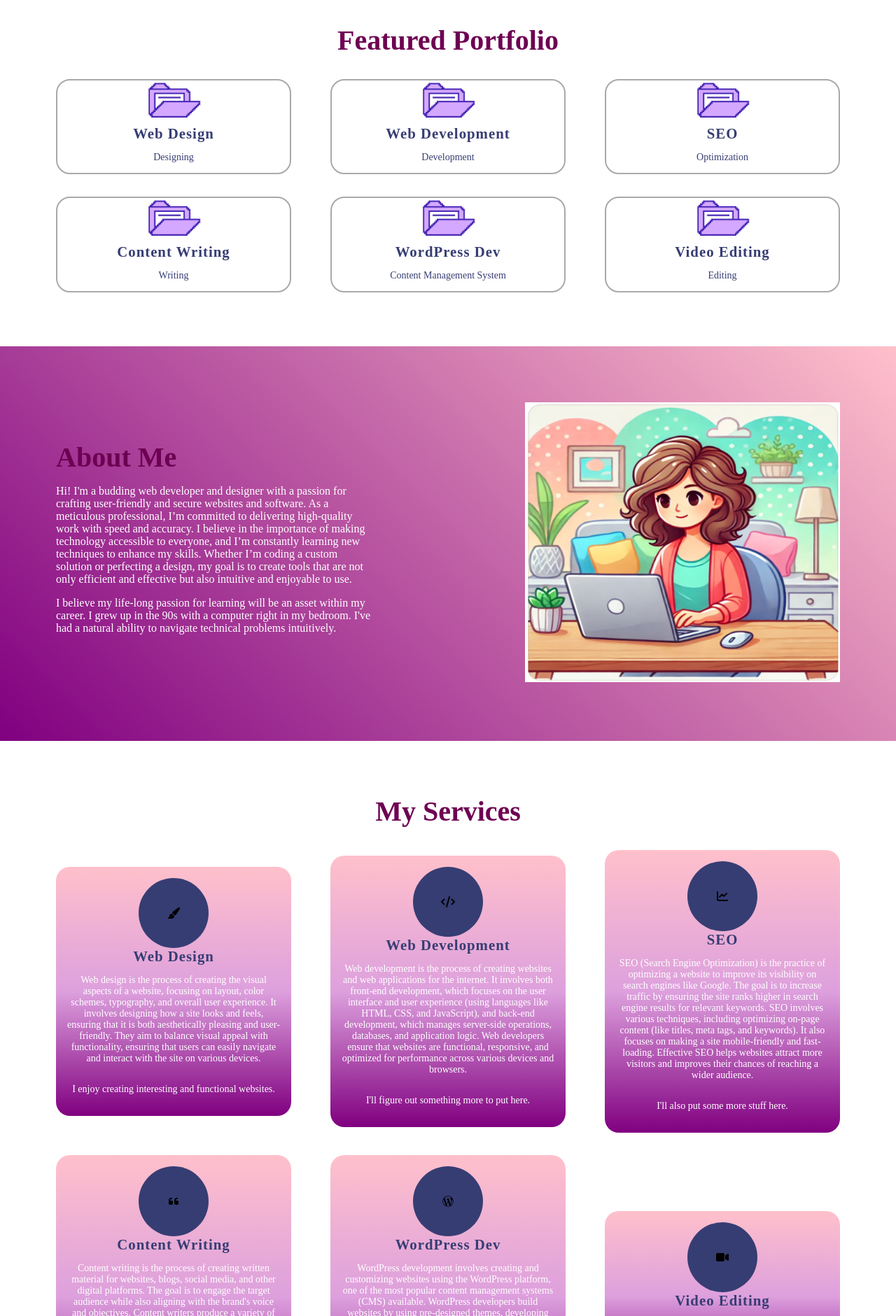
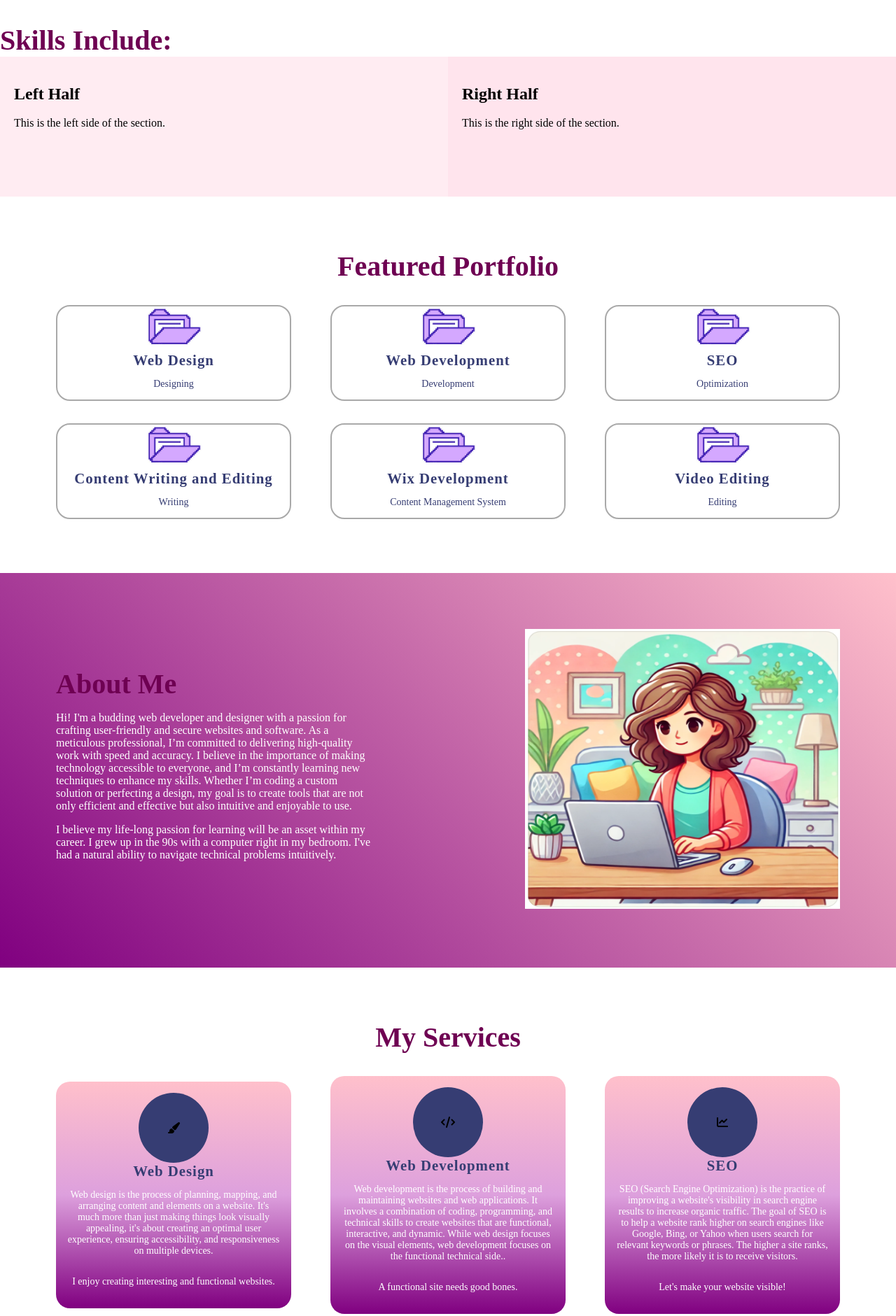
Before and after one commit to el-em-g/el-em-g.github.io, a plain HTML site: page index.html in a window 1280 px wide. Shown: the part 920-2801 px from the top of the page at 70% size. Drawn offline with Linux system fonts and the light colour scheme; a web font is replaced by a local one.

Commit message:
Update index.html
adding skills section but seeing how it looks first

```diff
--- a/index.html
+++ b/index.html
@@ -76,6 +76,39 @@
             </div>
         </div>
     </section>
+  <style>
+    .container {
+      display: flex; /* Enable flexbox */
+      height: 200px; /* Adjust the height as needed */
+    }
+
+    .left-half,
+    .right-half {
+      flex: 1; /* Each child takes up 50% of the container */
+      padding: 20px; /* padding */
+    }
+
+    .left-half {
+      background-color: #ffecf2; /* Background color for the left half */
+    }
+
+    .right-half {
+      background-color: #ffe4ed; /* Background color for the right half */
+    }
+  </style>
+ <h1 class="my-heading">Skills Include:</h1>
+  <section class="container">
+    <div class="left-half">
+      <!-- Content for the left half -->
+      <h2>Left Half</h2>
+      <p>This is the left side of the section.</p>
+    </div>
+    <div class="right-half">
+      <!-- Content for the right half -->
+      <h2>Right Half</h2>
+      <p>This is the right side of the section.</p>
+    </div>
+  </section>
 
     <!-- Portfolio Section -->
     <section class="portfolio" id="portfolio">
@@ -124,7 +157,7 @@
                                  alt="Content Writting Image">
                         </div>
                         <h3 class="greet-heading blue-text">
-                              <strong>Content Writing</strong>
+                              <strong>Content Writing and Editing</strong>
                           </h3>
                         <p class="small-para blue-text">Writing</p>
                     </div>
@@ -136,7 +169,7 @@
                                  alt="Wordpress Image">
                         </div>
                         <h3 class="greet-heading blue-text">
-                              <strong>WordPress Dev</strong>
+                              <strong>Wix Development</strong>
                           </h3>
                         <p class="small-para blue-text">
                               Content Management System
@@ -189,7 +222,7 @@ Hi! I'm a budding web developer and designer with a passion for crafting user-fr
                         </div>
                         <h3 class="greet-heading blue-text"><strong>Web Design</strong></h3>
                         <p class="small-para">
-                            Web design is the process of creating the visual aspects of a website, focusing on layout, color schemes, typography, and overall user experience. It involves designing how a site looks and feels, ensuring that it is both aesthetically pleasing and user-friendly. They aim to balance visual appeal with functionality, ensuring that users can easily navigate and interact with the site on various devices.
+                            Web design is the process of planning, mapping, and arranging content and elements on a website. It's much more than just making things look visually appealing, it's about creating an optimal user experience, ensuring accessibility, and responsiveness on multiple devices.
                         </p>
                         <p class="small-para">
                             I enjoy creating interesting and functional websites.
@@ -205,10 +238,10 @@ Hi! I'm a budding web developer and designer with a passion for crafting user-fr
                               <strong>Web Development</strong>
                           </h3>
                         <p class="small-para">
-                            Web development is the process of creating websites and web applications for the internet. It involves both front-end development, which focuses on the user interface and user experience (using languages like HTML, CSS, and JavaScript), and back-end development, which manages server-side operations, databases, and application logic. Web developers ensure that websites are functional, responsive, and optimized for performance across various devices and browsers.
+                            Web development is the process of building and maintaining websites and web applications. It involves a combination of coding, programming, and technical skills to create websites that are functional, interactive, and dynamic. While web design focuses on the visual elements, web development focuses on the functional technical side..
                         </p>
                         <p class="small-para">
-                            I'll figure out something more to put here.
+                            A functional site needs good bones.
                         </p>
                     </div>
                 </div>
@@ -219,10 +252,10 @@ Hi! I'm a budding web developer and designer with a passion for crafting user-fr
                         </div>
                         <h3 class="greet-heading blue-text"><strong>SEO</strong></h3>
                         <p class="small-para">
-                            SEO (Search Engine Optimization) is the practice of optimizing a website to improve its visibility on search engines like Google. The goal is to increase traffic by ensuring the site ranks higher in search engine results for relevant keywords. SEO involves various techniques, including optimizing on-page content (like titles, meta tags, and keywords). It also focuses on making a site mobile-friendly and fast-loading. Effective SEO helps websites attract more visitors and improves their chances of reaching a wider audience.
+                            SEO (Search Engine Optimization) is the practice of improving a website's visibility in search engine results to increase organic traffic. The goal of SEO is to help a website rank higher on search engines like Google, Bing, or Yahoo when users search for relevant keywords or phrases. The higher a site ranks, the more likely it is to receive visitors.
                         </p>
                         <p class="small-para">
-                            I'll also put some more stuff here.
+                            Let's make your website visible!
                         </p>
                     </div>
                 </div>
@@ -240,7 +273,7 @@ Hi! I'm a budding web developer and designer with a passion for crafting user-fr
                             Content writing is the process of creating written material for websites, blogs, social media, and other digital platforms. The goal is to engage the target audience while also aligning with the brand's voice and objectives. Content writers produce a variety of content, including articles, blog posts, and product descriptions, often tailored to specific topics, keywords, or SEO strategies. Good content writing not only delivers valuable information but also encourages user interaction, boosts website traffic, and enhances a brand’s online presence.
                         </p>
                         <p class="small-para">
-                            And some more stuff here I suppose.
+                            Creating engaging content.
                         </p>
                     </div>
                 </div>
@@ -250,13 +283,13 @@ Hi! I'm a budding web developer and designer with a passion for crafting user-fr
                             <i class="fab fa-wordpress-simple"></i>
                         </div>
                         <h3 class="greet-heading blue-text">
-                              <strong>WordPress Dev</strong>
+                              <strong>Wix Development</strong>
                           </h3>
                         <p class="small-para">
-                            WordPress development involves creating and customizing websites using the WordPress platform, one of the most popular content management systems (CMS) available. WordPress developers build websites by using pre-designed themes, developing custom themes, or creating plugins to add specific functionality. They manage both front-end and back-end development tasks, such as designing user-friendly interfaces, optimizing website performance, and ensuring security. WordPress is excellent for individuals, businesses, and e-commerce sites.
+                            Wix development refers to building and customizing websites using Wix, a popular cloud-based website builder platform. Wix allows users to create websites through a drag-and-drop interface, making it simple to learn. However, Wix also provides more advanced tools and features for users who want to dive into custom development and add more complex functionalities.
                         </p>
                         <p class="small-para">
-                            Maybe even some more stuff here!!
+                            I can teach you how to manage your own Wix site.
                         </p>
                     </div>
                 </div>
```
